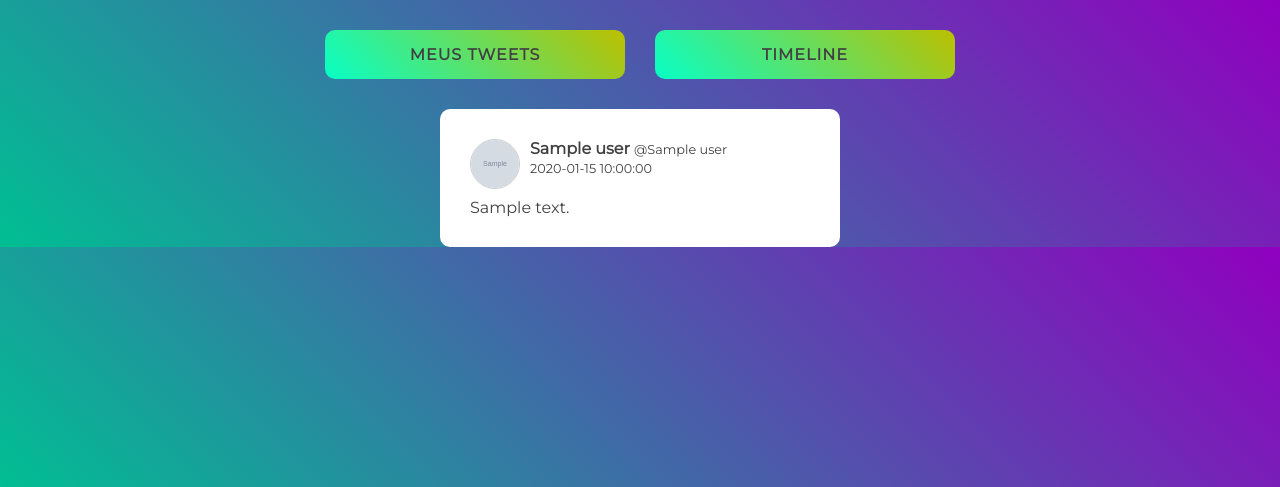
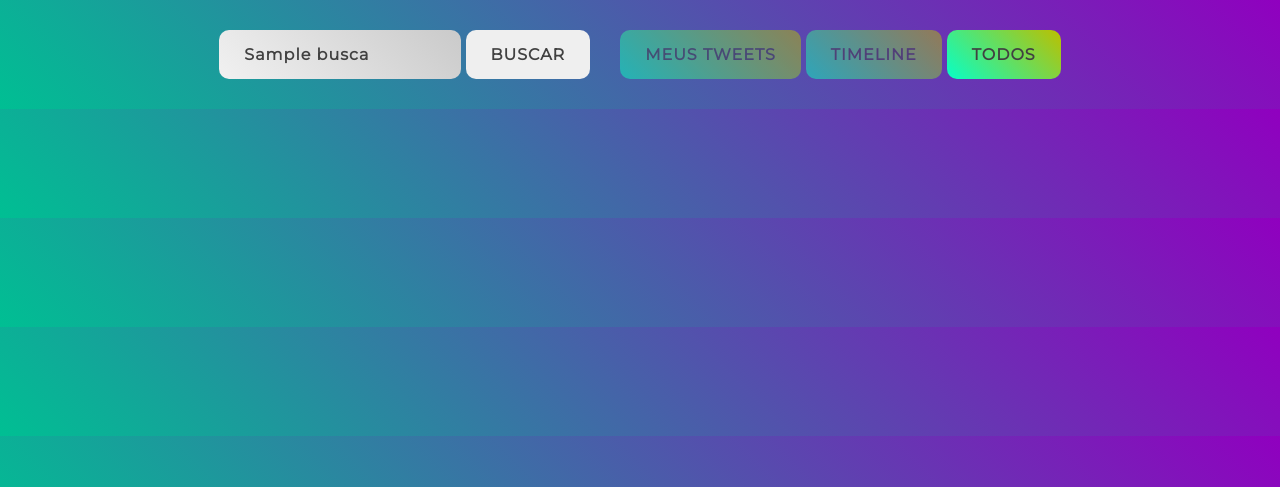
Before and after one commit to EastBeng/Pi4-dos-Brabos, a Flask app: template templates/Tweets.html in a window 1280 px wide. Shown: the top 487 px of the page. Run offline with Flask 2, Linux system fonts and the light colour scheme; the template is opened without the code that fills it: most values are stand-ins (such as "Sample title", 1, 10 or a date in 2020); grey boxes marked "Sample" are stand-in pictures.

Commit message:
Atualizações

```diff
--- a/app.py
+++ b/app.py
@@ -1,5 +1,3 @@
-import json
-
 from flask import Flask, render_template, request
 import tweepy as tw
 
@@ -8,20 +6,20 @@ app = Flask(__name__)
 
 @app.route('/')
 def index():  # put application's code here
-    return render_template('PaginaWeb.html')
-
-@app.route('/tweets')
-def tweets():
     consumer_key = "QO61pvhO0VdFaZBIGJLbhRBfG"
     consumer_secret = "vuN4ATiwzf3BenkzkeG3kXr6ISGZ17makoOgEuoyt7Rs3JHGel"
     access_token = "1427399398481399819-hAhAKowuXS7fNFYrSMUpBYiv6Qmm5P"
     access_token_secret = "NMx85GIh4PzVY54PQIcoYfEFSdgSjfSoy1fSVE45UNbdX"
-
     auth = tw.OAuthHandler(consumer_key, consumer_secret)
     auth.set_access_token(access_token, access_token_secret)
+    api = tw.API(auth, wait_on_rate_limit=True)
 
-    api = tw.API(auth, wait_on_rate_limit=True)
     public_tweets = api.home_timeline()
+
+    if request.args.get("busca"):
+        palavra_busca = request.args.get("busca")
+    else:
+        palavra_busca = ""
 
     i = 0
     tweets = {}
@@ -30,72 +28,8 @@ def tweets():
         tweets[i] = tweet._json
         i += 1
 
-    #return tweets
-    return render_template("Tweets.html", tweets=tweets)
+    return render_template("Tweets.html", tweets=tweets, busca=palavra_busca)
 
-
-@app.route('/user_tweets')
-def user_tweets():
-
-    buscar_user = request.args.get("pesquisa")
-
-    consumer_key = "QO61pvhO0VdFaZBIGJLbhRBfG"
-    consumer_secret = "vuN4ATiwzf3BenkzkeG3kXr6ISGZ17makoOgEuoyt7Rs3JHGel"
-    access_token = "1427399398481399819-hAhAKowuXS7fNFYrSMUpBYiv6Qmm5P"
-    access_token_secret = "NMx85GIh4PzVY54PQIcoYfEFSdgSjfSoy1fSVE45UNbdX"
-
-    auth = tw.OAuthHandler(consumer_key, consumer_secret)
-    auth.set_access_token(access_token, access_token_secret)
-
-    api = tw.API(auth, wait_on_rate_limit=True)
-
-    #public_tweets = api.home_timeline()
-    public_tweets = api.user_timeline()
-
-    i = 0
-
-    dicionario = {}
-
-    for tweet in public_tweets:
-        dicionario[i] = tweet.text
-        i+=1
-
-    #return json.dumps(dicionario)
-    #return str(tweet._json)
-
-    aux = dicionario
-
-    return render_template("UserTweets.html", timeline=aux, busca=buscar_user)
-
-@app.route('/timeline_tweets')
-def timeline_tweets():
-
-    buscar_timeline = request.args.get("pesquisa")
-
-    consumer_key = "QO61pvhO0VdFaZBIGJLbhRBfG"
-    consumer_secret = "vuN4ATiwzf3BenkzkeG3kXr6ISGZ17makoOgEuoyt7Rs3JHGel"
-    access_token = "1427399398481399819-hAhAKowuXS7fNFYrSMUpBYiv6Qmm5P"
-    access_token_secret = "NMx85GIh4PzVY54PQIcoYfEFSdgSjfSoy1fSVE45UNbdX"
-
-    auth = tw.OAuthHandler(consumer_key, consumer_secret)
-    auth.set_access_token(access_token, access_token_secret)
-
-    api = tw.API(auth, wait_on_rate_limit=True)
-
-    public_tweets = api.home_timeline()
-    #public_tweets = api.user_timeline()
-
-    i = 0
-    dicionario = {}
-
-    for tweet in public_tweets:
-        dicionario[i] = tweet.text
-        i += 1
-
-    #return json.dumps(dicionario)
-    aux = dicionario
-
-    return render_template("TimeLineTweets.html", timeline=aux, busca=buscar_timeline)
 
 if __name__ == '__main__':
     app.run(debug=True, port=80)
--- a/static/estilo.css
+++ b/static/estilo.css
@@ -15,7 +15,7 @@
 
 * {
   font-family: var(--fonteTexto);
-  color: var(--corFonteBg);
+  /*color: var(--corFonteBg);*/
   font-size: var(--tamFonte);
   transition: .2s;
   text-decoration: none;
@@ -35,28 +35,46 @@ body {
   margin: 0 auto;
 }
 
-.filtros{
+.filtros {
+  margin: var(--margin) 0;
+}
+.filtros,
+.filtros > .dvBtsFiltros {
   display: flex;
   flex-direction: row;
-  flex-wrap: nowrap;
+  flex-wrap: wrap;
+  align-items: center;
   justify-content: center;
   gap: var(--margin);
-  margin: var(--margin) 0;
 }
-.filtros button {
+.filtros > .dvBtsFiltros {
+  flex-direction: row;
+  gap: 5px;
+}
+.filtros button,
+.filtros input {
   color: var(--corFonte);
-  text-transform: uppercase;
+  /*text-transform: uppercase;*/
   letter-spacing: 1px;
   font-weight: bold;
   border: none;
   padding: 15px 25px;
-  width: 300px;
-  background-image: linear-gradient(45deg, #07ffc6, #bcbf00);
   border-radius: var(--radius);
   cursor: pointer;
 }
+.filtros > .dvBtsFiltros button {
+  /*width: 300px;*/
+  background-image: linear-gradient(45deg, #07ffc6, #bcbf00);
+}
+.filtros > .dvBtsFiltros button:not(.ativo) {
+    opacity: .5;
+}
 .filtros button:hover {
   background-image: linear-gradient(90deg, #bcbf00, #07ffc6);
+}
+.filtros input {
+    background-image: linear-gradient(45deg, #f1f1f1, #cacaca);
+    cursor: auto;
 }
 
 .filtros button:hover,
--- a/templates/Tweets.html
+++ b/templates/Tweets.html
@@ -9,14 +9,24 @@
 <body>
     <div class="container">
         <div class="filtros">
-            <button id="btMeusTweets">Meus Tweets</button>
-            <button id="btTimeline">Timeline</button>
+            <div>
+                <form action="">
+                    <input type="text" id="busca" name="busca" placeholder="Digite uma palavra" value="{{ busca }}">
+                    <button type="submit" class="btn btn-default">BUSCAR</button>
+                </form>
+            </div>
+            <div class="dvBtsFiltros">
+                <button class="btFiltros" id="btMeusTweets">MEUS TWEETS</button>
+                <button class="btFiltros" id="btTimeline">TIMELINE</button>
+                <button class="btFiltros ativo" id="btTodosTweets">TODOS</button>
+            </div>
         </div>
 
         <div class="tweets">
 
             {% for tweet in tweets.values() %}
-                <div class="{% if tweet.user.screen_name == "PichamonUcl" %}meuTweet{% else %}tweet{% endif %}">
+                {% if (busca in tweet.text) or (busca == "") %}
+                    <div class="dvTweet {% if tweet.user.screen_name == "PichamonUcl" %}meuTweet{% else %}tweet{% endif %}">
                         <div class="cabecalho">
                             <div class="img">
                                 <img alt="{{ tweet.user.screen_name }}" src="{{ tweet.user.profile_image_url }}">
@@ -36,44 +46,30 @@
                             </div>
                         </div>
                     </div>
+                {% endif %}
             {% endfor %}
 
         </div>
     </div>
 
     <script>
-        const btMeusTweets = document.getElementById("btMeusTweets");
-        const meusTweets = document.getElementsByClassName("meuTweet");
-        var btMeusTweetsEstaAtivo = false;
+        const btFiltros = document.getElementsByClassName("btFiltros");
+        for (var i=0; i<btFiltros.length; i++) {
+            btFiltros[i].onclick = function () {
 
-        btMeusTweets.onclick = function(){
-            btMeusTweets.classList.toggle("ativo");
-            btMeusTweetsEstaAtivo = !btMeusTweetsEstaAtivo;
-            if (btMeusTweetsEstaAtivo) {
-                for (var i=0; i<meusTweets.length; i++) {
-                    meusTweets.item(i).style.display = "none";
+                for (var y=0; y<btFiltros.length; y++) {
+                    btFiltros[y].classList.remove("ativo");
                 }
+                this.classList.add("ativo");
+                const tipoTweet = this.getAttribute("id");
+
+                const tweets = document.getElementsByClassName("dvTweet");
+                for (var z=0; z<tweets.length; z++) {
+                    if ((tweets[z].classList.contains('meuTweet') && tipoTweet=="btMeusTweets") || (tweets[z].classList.contains('tweet') && tipoTweet=="btTimeline") || (tipoTweet=="btTodosTweets")) {
+                        tweets[z].style.display = "block";
                     } else {
-                for (var i=0; i<meusTweets.length; i++) {
-                    meusTweets.item(i).style.display = "block";
+                        tweets[z].style.display = "none";
                     }
-            }
-        };
-
-        const btTweetsTimeline = document.getElementById("btTimeline");
-        const tweetsTimeline = document.getElementsByClassName("tweet");
-        var btTweetsTimelineEstaAtivo = false;
-
-        btTweetsTimeline.onclick = function(){
-            btTweetsTimeline.classList.toggle("ativo");
-            btTweetsTimelineEstaAtivo = !btTweetsTimelineEstaAtivo;
-            if (btTweetsTimelineEstaAtivo) {
-                for (var i=0; i<tweetsTimeline.length; i++) {
-                    tweetsTimeline.item(i).style.display = "none";
-                }
-            } else {
-                for (var i=0; i<tweetsTimeline.length; i++) {
-                    tweetsTimeline.item(i).style.display = "block";
                 }
             }
         };
```
Lines whose indentation alone changed are shown as unchanged.
